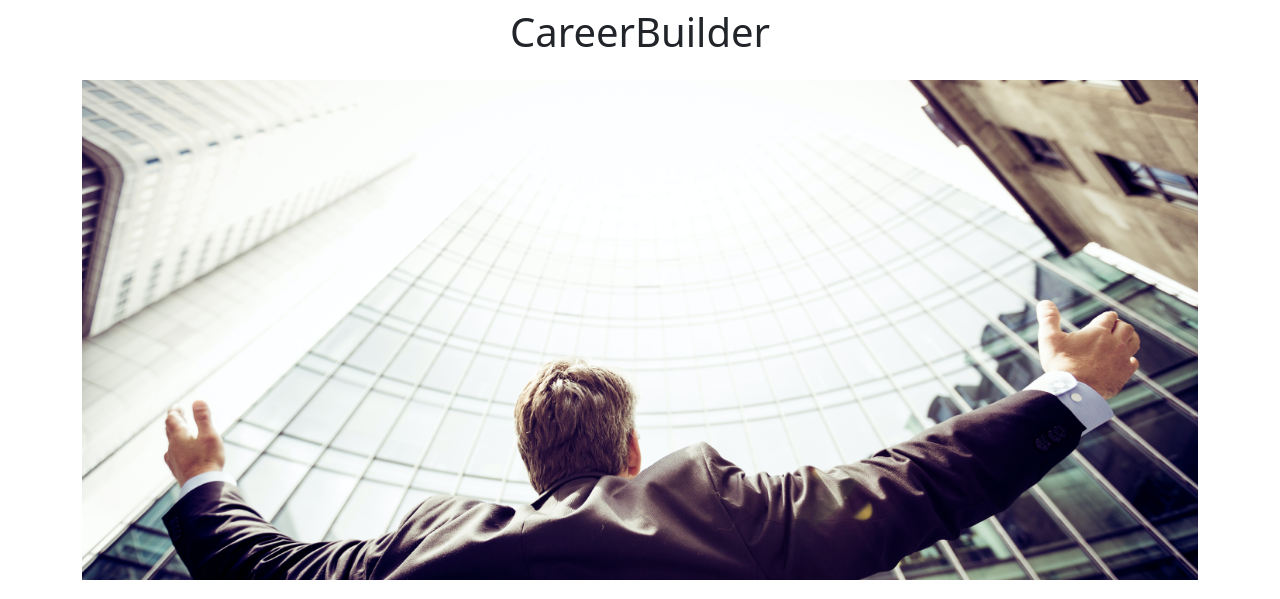
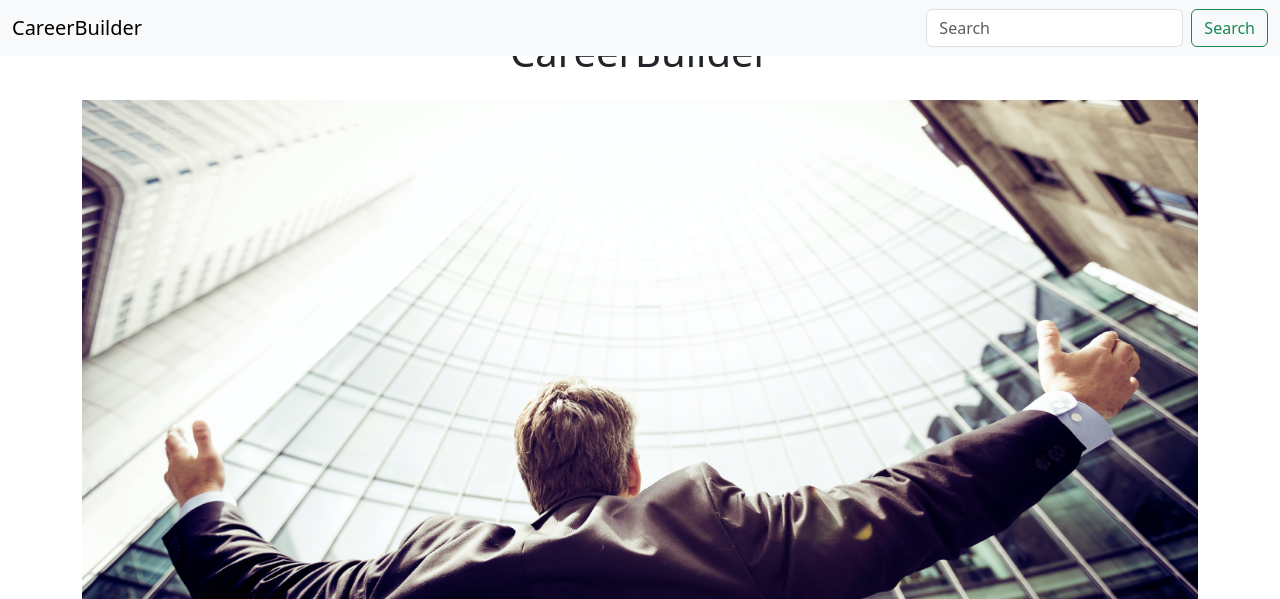
Before and after one commit to andrewlee47/Job_Crib, a Flask app: page / in a window 1280 px wide. Shown: the top 599 px of the page. Run offline with Flask 3, Linux system fonts and the light colour scheme.

Commit message:
adjusting the height of the nav bar

```diff
--- a/templates/home.html
+++ b/templates/home.html
@@ -22,13 +22,14 @@
  </head>
 
 <body>
+    {% include 'navbar.html'%}
 <div class="container" >
         <h1 class="text-center mt-2 mb-4">
             CareerBuilder
         </h1>
 
 
-        <img class="img-fluid" id="banner" src="http://127.0.0.1:5000/static/banner2.jpg">
+        <img class="img-fluid" id="banner" src="https://careerbuilder.onrender.com/static/banner2.jpg">
 
         <h2 class="text-center mt-4 mb-4">About CareerBuilder</h2>
         <p class="display-4" id="text">
--- /dev/null
+++ b/templates/navbar.html
@@ -0,0 +1,11 @@
+<nav class="navbar bg-body-tertiary fixed-top">
+  <div class="container-fluid">
+    <a class="navbar-brand">CareerBuilder</a>
+    <form class="d-flex" role="search">
+      <input class="form-control me-2" type="search" placeholder="Search" aria-label="Search">
+      <button class="btn btn-outline-success" type="submit">Search</button>
+    </form>
+  </div>
+</nav>
+<div style="height:20px">
+</div>
```
